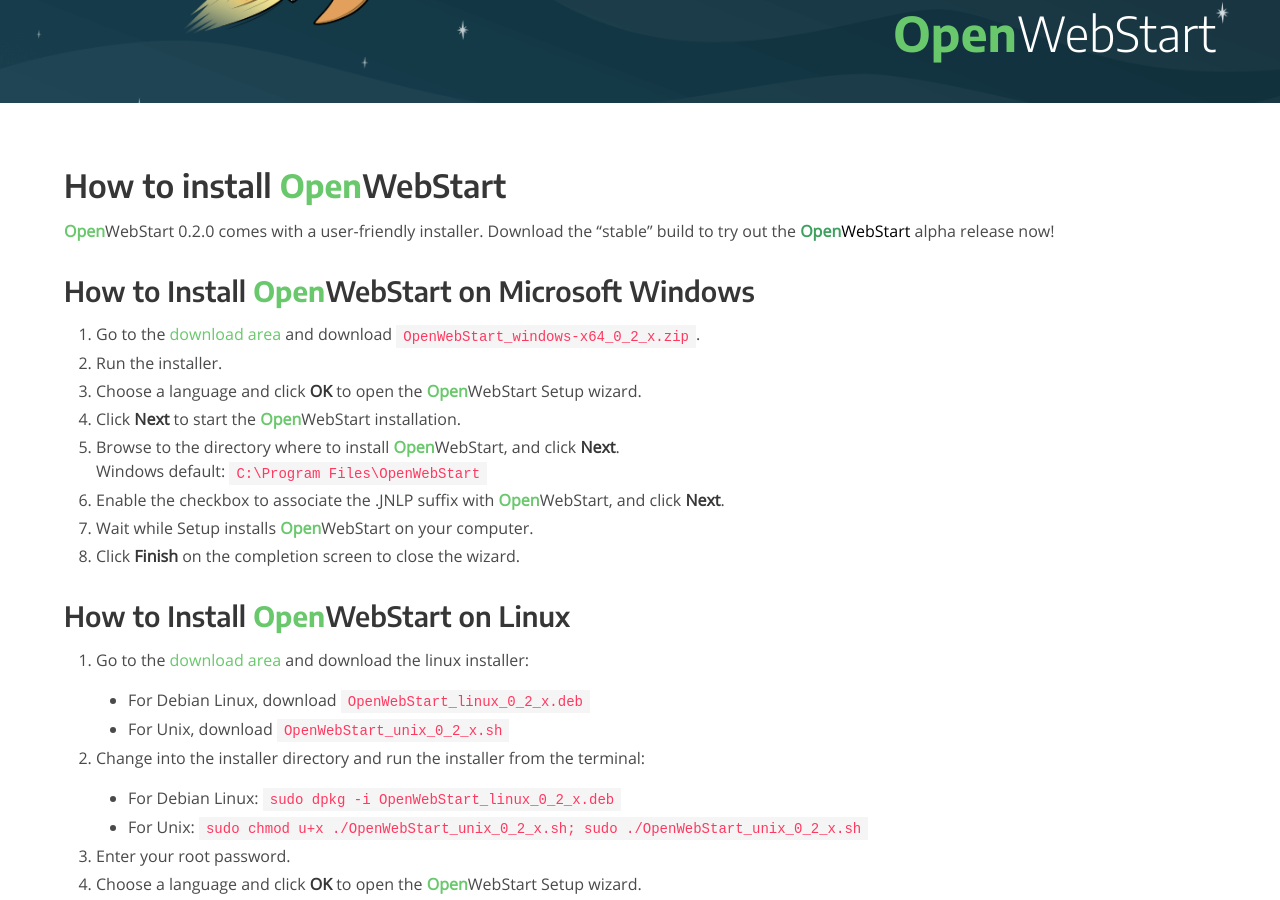
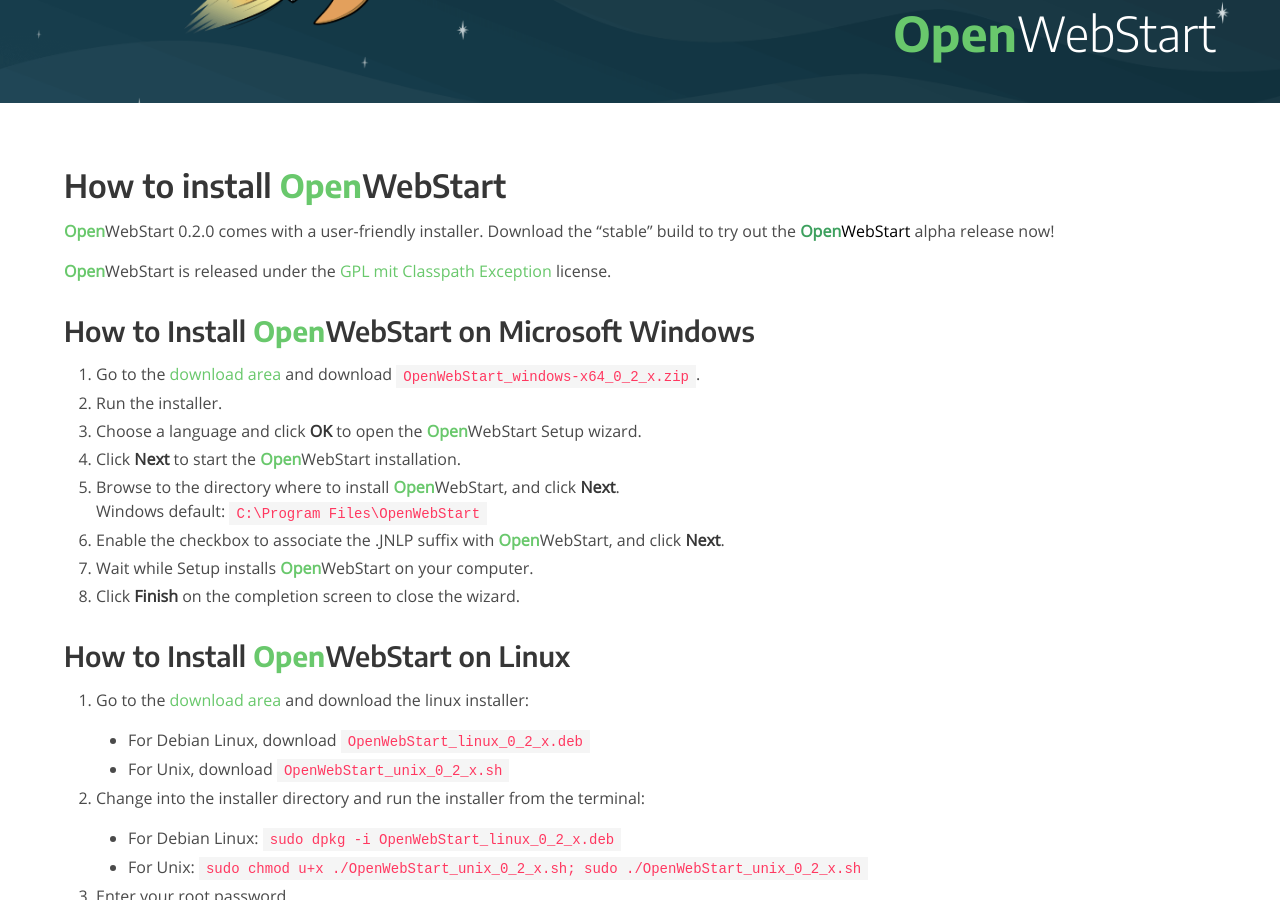
Before and after one commit to karakun/openwebstart-page, a Jekyll site: the page built from installation.md, in a window 1280 px wide and 900 px high, scrolled down 377 px. Built offline with Jekyll 4.4.1, drawn with Linux system fonts in a browser that asks for light colours; comment, search, counter and statistics services are not loaded.

Commit message:
Update installation.md
mentioned license

```diff
--- a/installation.md
+++ b/installation.md
@@ -13,6 +13,8 @@
 # How to install <span class="my-karakun">Open</span>WebStart
 
 <span class="my-karakun">Open</span>WebStart 0.2.0 comes with a user-friendly installer. Download the "stable" build to try out the <span class="text-highlight">Open<span>WebStart</span></span> alpha release now!
+
+<span class="my-karakun">Open</span>WebStart is released under the [GPL mit Classpath Exception](https://github.com/karakun/OpenWebStart/blob/master/LICENSE.md) license.
 
 ## How to Install <span class="my-karakun">Open</span>WebStart on Microsoft Windows
 
```
